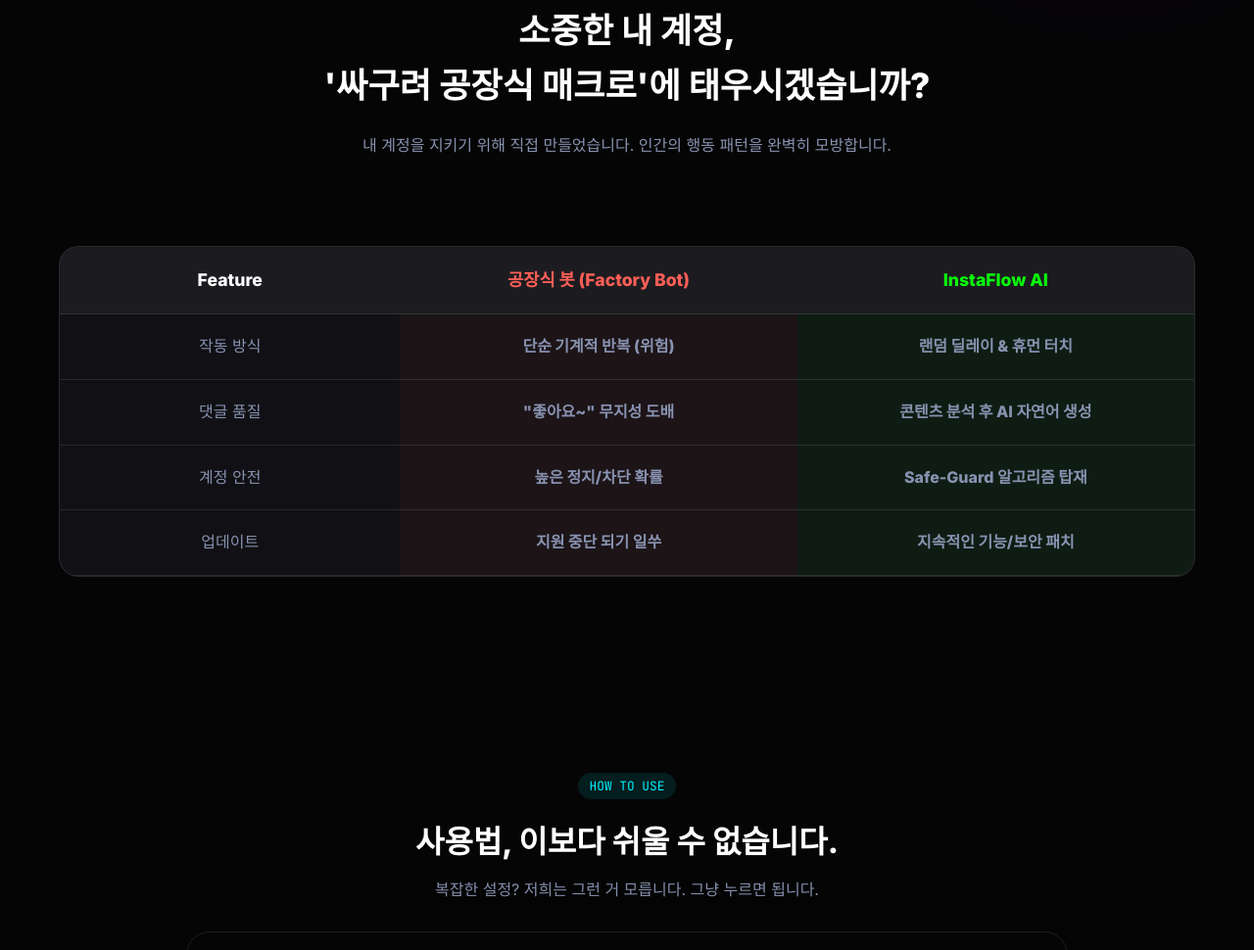
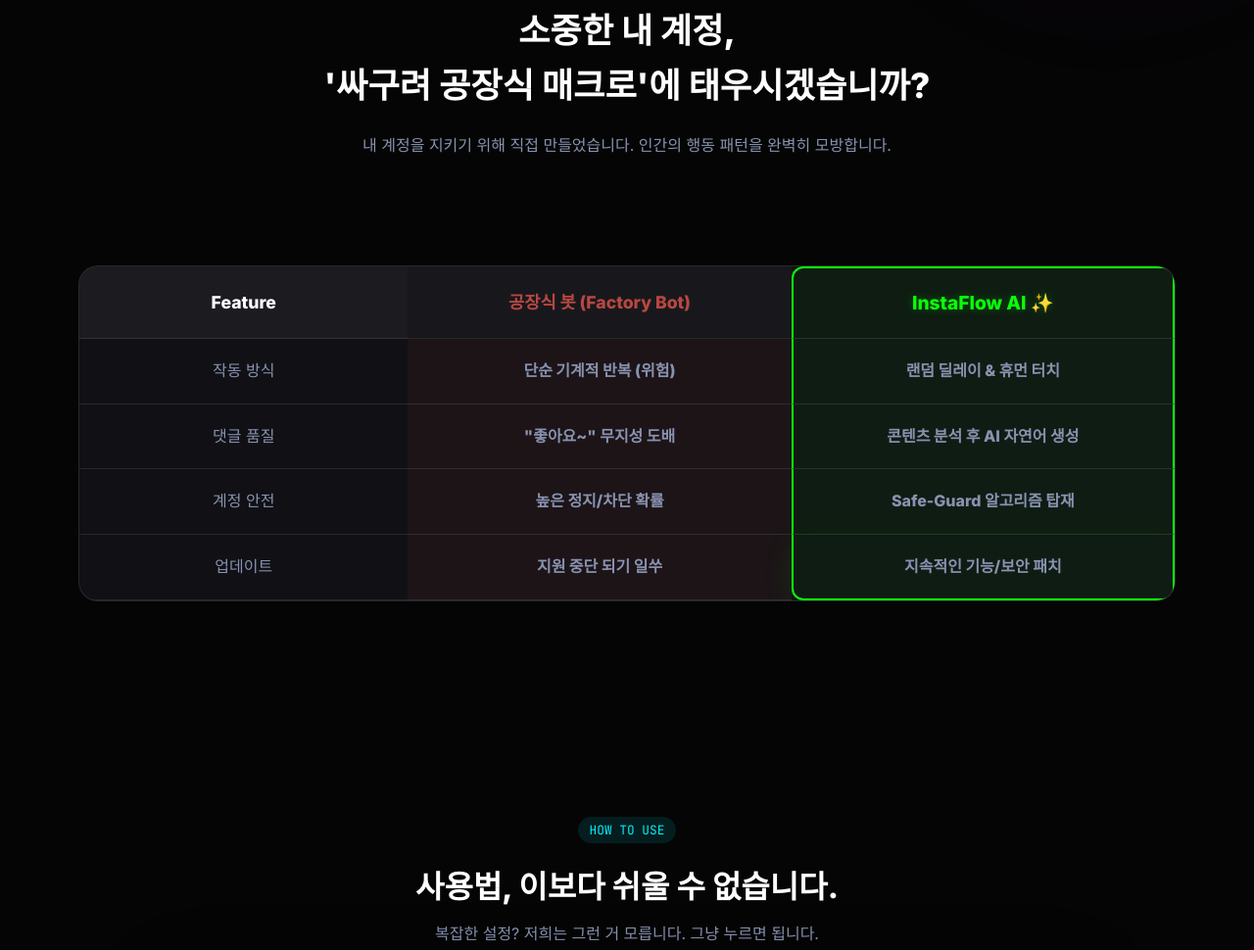
Before and after one commit to kyjneo-tech/InstaFlowWeb, a plain HTML site: page index.html in a window 1280 px wide. Shown: the part 897-1867 px from the top of the page at 98% size. Drawn offline with Linux system fonts and the light colour scheme; grey boxes are pictures that could not be loaded.

Commit message:
style: highlight InstaFlow AI column in comparison table

```diff
--- a/index.html
+++ b/index.html
@@ -525,35 +525,46 @@
                 <p style="color: var(--text-muted);">내 계정을 지키기 위해 직접 만들었습니다. 인간의 행동 패턴을 완벽히 모방합니다.</p>
             </div>
 
-            <div style="overflow-x: auto;">
+            <div style="overflow-x: auto; padding: 20px;"> <!-- Added padding for glow effect -->
                 <table class="comparison-table">
                     <thead>
                         <tr>
                             <th style="width: 30%;">Feature</th>
-                            <th style="width: 35%; color: var(--accent-danger);">공장식 봇 (Factory Bot)</th>
-                            <th style="width: 35%; color: var(--accent-success);">InstaFlow AI</th>
+                            <th style="width: 35%; color: var(--accent-danger); opacity: 0.7;">공장식 봇 (Factory Bot)</th>
+                            <th
+                                style="width: 35%; color: var(--accent-success); font-size: 1.2rem; text-shadow: 0 0 10px rgba(10, 255, 10, 0.3); border-top: 2px solid var(--accent-success); border-left: 2px solid var(--accent-success); border-right: 2px solid var(--accent-success); border-radius: 12px 12px 0 0; background: rgba(10, 255, 10, 0.05);">
+                                InstaFlow AI ✨
+                            </th>
                         </tr>
                     </thead>
                     <tbody>
                         <tr>
                             <td>작동 방식</td>
                             <td class="col-bad">단순 기계적 반복 (위험)</td>
-                            <td class="col-good">랜덤 딜레이 & 휴먼 터치</td>
+                            <td class="col-good"
+                                style="border-left: 2px solid var(--accent-success); border-right: 2px solid var(--accent-success);">
+                                랜덤 딜레이 & 휴먼 터치</td>
                         </tr>
                         <tr>
                             <td>댓글 품질</td>
                             <td class="col-bad">"좋아요~" 무지성 도배</td>
-                            <td class="col-good">콘텐츠 분석 후 AI 자연어 생성</td>
+                            <td class="col-good"
+                                style="border-left: 2px solid var(--accent-success); border-right: 2px solid var(--accent-success);">
+                                콘텐츠 분석 후 AI 자연어 생성</td>
                         </tr>
                         <tr>
                             <td>계정 안전</td>
                             <td class="col-bad">높은 정지/차단 확률</td>
-                            <td class="col-good">Safe-Guard 알고리즘 탑재</td>
+                            <td class="col-good"
+                                style="border-left: 2px solid var(--accent-success); border-right: 2px solid var(--accent-success);">
+                                Safe-Guard 알고리즘 탑재</td>
                         </tr>
                         <tr>
                             <td>업데이트</td>
-                            <td class="col-bad">지원 중단 되기 일쑤</td>
-                            <td class="col-good">지속적인 기능/보안 패치</td>
+                            <td class="col-bad" style="border-bottom-left-radius: 0;">지원 중단 되기 일쑤</td>
+                            <td class="col-good"
+                                style="border-left: 2px solid var(--accent-success); border-right: 2px solid var(--accent-success); border-bottom: 2px solid var(--accent-success); border-radius: 0 0 12px 12px; box-shadow: 0 10px 30px rgba(10, 255, 10, 0.1);">
+                                지속적인 기능/보안 패치</td>
                         </tr>
                     </tbody>
                 </table>
```
